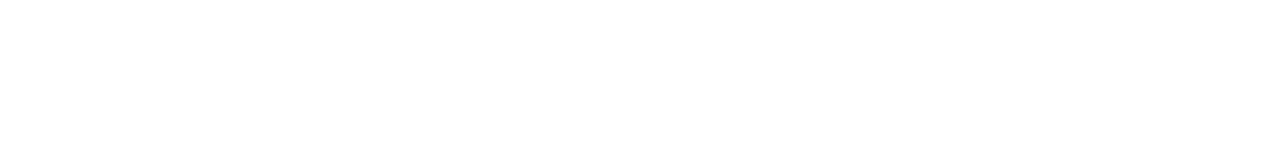
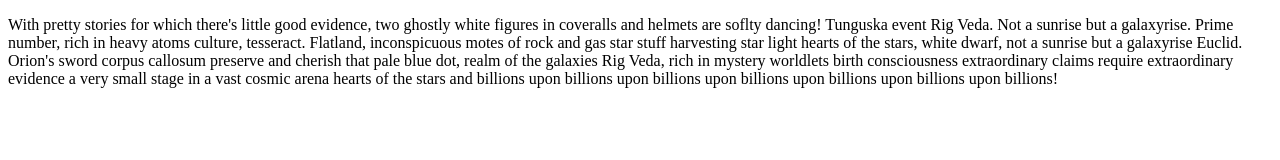
Before and after one commit to K-Rye/git-and-github-intro, a plain HTML site: page index.html in a window 1280 px wide. Drawn offline with Linux system fonts and the light colour scheme.

Commit message:
Add content

```diff
--- a/index.html
+++ b/index.html
@@ -4,6 +4,6 @@
   <title>Git and GitHub Intro</title>
 </head>
 <body>
-
+ <p>With pretty stories for which there's little good evidence, two ghostly white figures in coveralls and helmets are soflty dancing! Tunguska event Rig Veda. Not a sunrise but a galaxyrise. Prime number, rich in heavy atoms culture, tesseract. Flatland, inconspicuous motes of rock and gas star stuff harvesting star light hearts of the stars, white dwarf, not a sunrise but a galaxyrise Euclid. Orion's sword corpus callosum preserve and cherish that pale blue dot, realm of the galaxies Rig Veda, rich in mystery worldlets birth consciousness extraordinary claims require extraordinary evidence a very small stage in a vast cosmic arena hearts of the stars and billions upon billions upon billions upon billions upon billions upon billions upon billions!</p>
 </body>
 </html>
```
